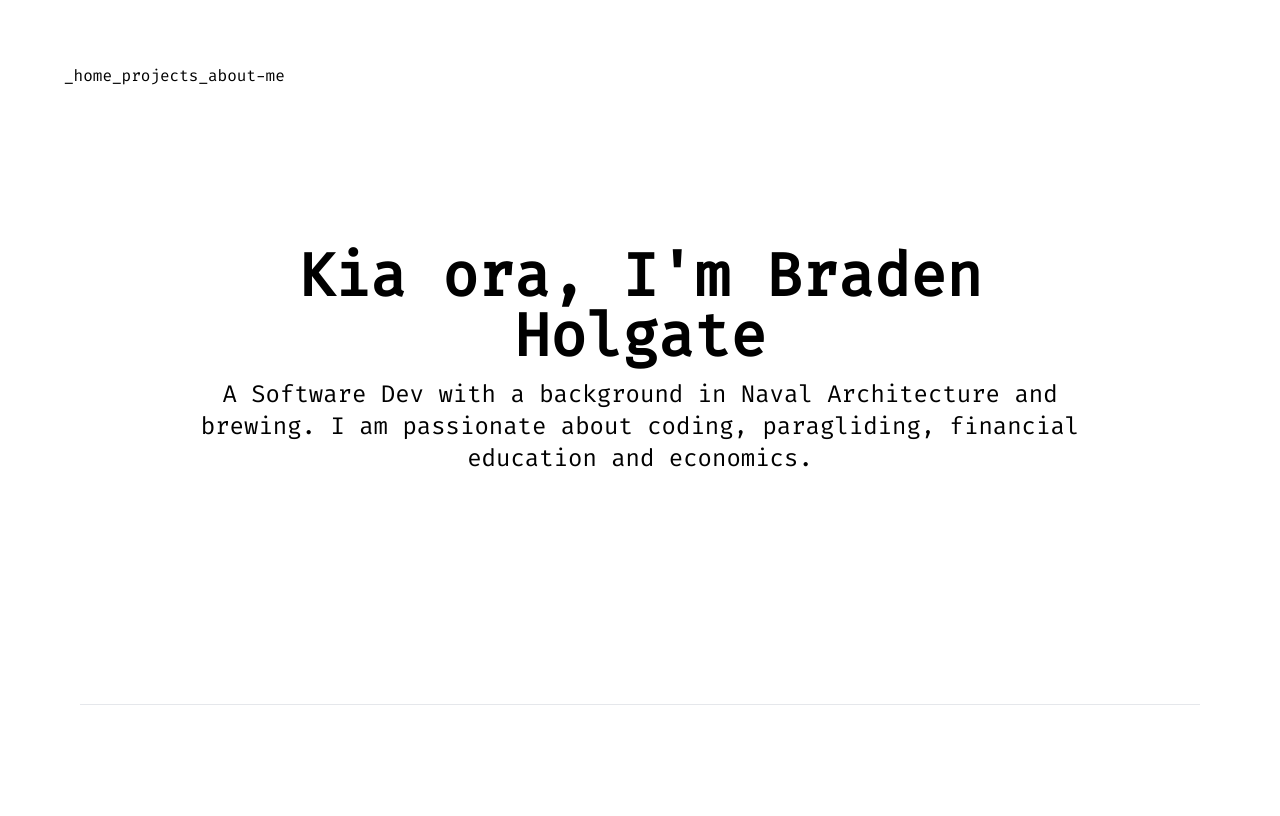
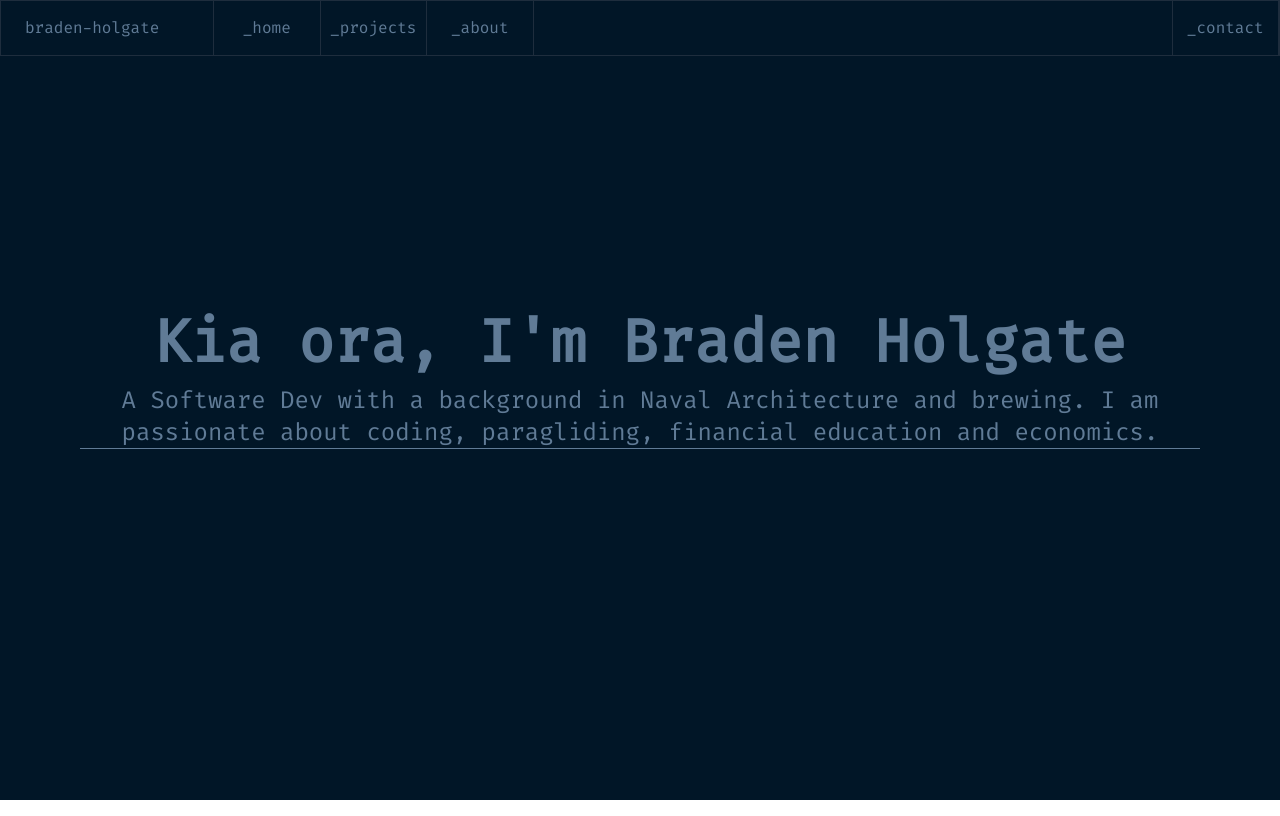
Before and after one commit to braden-holgate/jamstack-portfolio, a Next.js app: page / in a window 1280 px wide. Built offline with nearby package versions, Linux system fonts and the light colour scheme.

Commit message:
navbar up with styling

```diff
--- /dev/null
+++ b/components/Layout.tsx
@@ -0,0 +1,25 @@
+import Head from 'next/head'
+import Image from 'next/image'
+import Link from 'next/link'
+import NavBar from './NavBar'
+const name = 'Braden Holgate'
+export const siteTitle = 'Developer Portfolio'
+
+export default function Layout({ children, home }) {
+  return (
+    <div className='flex min-h-screen flex-col items-center justify-center
+     py- box-border bg-primary-light text-secondary-grey'>
+      <Head>
+        <meta
+          name='description'
+          content='Showcasing and journaling on my projects'
+        />
+        <meta name='og:title' content={siteTitle} />
+      </Head>
+      <NavBar />
+      <main className='flex w-full flex-1 flex-col items-center justify-center px-20 text-center'>
+        {children}
+      </main>
+    </div>
+  )
+}
--- /dev/null
+++ b/components/NavBar.tsx
@@ -0,0 +1,27 @@
+import React from 'react'
+import Link from 'next/link'
+
+export default function NavBar() {
+  return (
+    <nav className='sticky top-0 h-14 flex w-full border border-solid border-lines text-center items-center' >
+      <Link href=''>
+        <a className= 'basis-2/12 py-4 pl-6 border-r border-lines text-left'>braden-holgate</a>
+      </Link>
+      <Link href=''>
+        <a className='basis-1/12 py-4 border-r border-lines'>_home</a>
+      </Link>
+      <Link href=''>
+        <a className='basis-1/12 py-4 border-r border-lines'>_projects</a>
+      </Link>
+      <Link href=''>
+        <a className='basis-1/12 py-4 border-r border-lines'>_about</a>
+      </Link>
+      <Link href=''>
+        <a className='basis-6/12 py-4 border-r border-lines h-14'></a>
+      </Link>
+      <Link href=''>
+        <a className='basis-1/12 py-4 border-r border-lines'>_contact</a>
+      </Link>
+    </nav>
+  )
+}
--- a/components/layout.tsx
+++ /dev/null
@@ -1,28 +0,0 @@
-import Head from 'next/head'
-import Image from 'next/image'
-import Link from 'next/link'
-
-const name = 'Braden Holgate'
-export const siteTitle = 'Developer Portfolio'
-
-export default function Layout({ children, home }) {
-  return (
-    <div className="flex min-h-screen flex-col items-center justify-center py-2">
-      <Head>
-        <meta
-          name="description"
-          content="Showcasing and journaling on my projects"
-        />
-        <meta name="og:title" content={siteTitle} />
-      </Head>
-      <header className="fixed left-16 top-16 h-14 flex w-full" >
-        <div>_home</div>
-        <div>_projects</div>
-        <div>_about-me</div>
-      </header>
-      <main className="flex w-full flex-1 flex-col items-center justify-center px-20 text-center">
-        {children}
-      </main>
-    </div>
-  )
-}
--- a/pages/_document.js
+++ b/pages/_document.tsx
@@ -7,7 +7,11 @@ export default function Document() {
     <Html>
       <Head>
         <link rel="preconnect" href="https://fonts.googleapis.com" />
-        <link rel="preconnect" href="https://fonts.gstatic.com" crossorigin />
+        <link
+          rel="preconnect"
+          href="https://fonts.gstatic.com"
+          crossOrigin="true"
+        />
         <link
           href="https://fonts.googleapis.com/css2?family=Fira+Code&display=swap"
           rel="stylesheet"
--- a/pages/index.tsx
+++ b/pages/index.tsx
@@ -1,17 +1,16 @@
 import type { NextPage } from 'next'
 import Head from 'next/head'
 import Image from 'next/image'
-import Layout, { siteTitle } from '../components/layout'
+import Layout, { siteTitle } from '../components/Layout'
 import Link from 'next/link'
 
 const Home: NextPage = () => {
   return (
     <Layout home>
-            <Head>
-        <title>{siteTitle}</title>
+      <Head>
+        <title>Braden Holgate - Dev</title>
       </Head>
-    <div className="flex min-h-screen flex-col items-center justify-center py-2">
-      <main className="flex w-full flex-1 flex-col items-center justify-center px-20 text-center">
+
         <h1 className="text-6xl font-bold">
           Kia ora, I'm Braden Holgate
         </h1>
@@ -21,11 +20,9 @@ const Home: NextPage = () => {
           Architecture and brewing. I am passionate about coding, paragliding, financial education
           and economics.
         </p>
-      </main>
 
       <footer className="flex h-24 w-full items-center justify-center border-t">
       </footer>
-    </div>
     </Layout>
   )
 }
--- a/styles/globals.css
+++ b/styles/globals.css
@@ -5,6 +5,6 @@
 @layer base {
   html {
     font-family: Fira Code;
-    @apply to-secondary-grey
+    @apply to-secondary-grey;
   }
 }
--- a/tailwind.config.js
+++ b/tailwind.config.js
@@ -5,7 +5,6 @@ module.exports = {
     './components/**/*.{js,ts,jsx,tsx}',
   ],
   theme: {
-    extend: {
     colors: {
       primary: {
         dark: '#01080E',
@@ -30,7 +29,7 @@ module.exports = {
         green: '#43D9AD',
       },
     },
-    },
+    extend: {},
     plugins: [],
   },
 }
```
Lines whose indentation alone changed are shown as unchanged.
